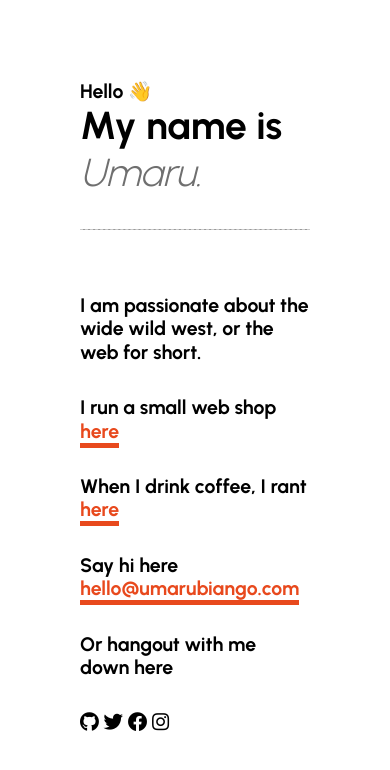
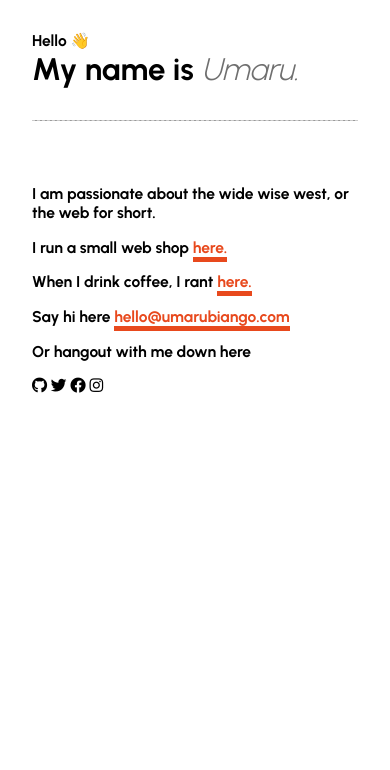
Before and after one commit to SUBiango/personal-website, a plain HTML site: page index.html in a window 390 px wide. Drawn offline with Linux system fonts and the light colour scheme.

Commit message:
redesigned home page

```diff
--- a/index.html
+++ b/index.html
@@ -24,23 +24,21 @@
 		</header>
 
 		<section class="about-me">
-			<p>I am passionate about the wide wild west, or the web for short.</p>
+			<p>I am passionate about the wide wise west, or the web for short.</p>
 
-			<p>I run a small web shop <a href="http://">here</a></p>
+			<p>I run a small web shop <a href="https://www.umarubiango.com/" target="_blank">here.</a></p>
 
-			<p>When I drink coffee, I rant <a href="http://">here</a></p>
+			<p>When I drink coffee, I rant <a href="https://blog.umarubiango.com/">here.</a></p>
 
 			<p>Say hi here <a href="mailto:hello@umarubiango.com">hello@umarubiango.com</a></p>
 
 			<div>
 				<p>Or hangout with me down here</p>
-				<div>
-					<i class="fab fa-github"></i>
-					<i class="fab fa-twitter"></i>
-					<i class="fab fa-facebook"></i>
-					<i class="fab fa-instagram"></i>
-
-
+				<div class="socials">
+					<a href="https://github.com/SUBiango" target="_blank"><i class="fab fa-github"></i></a>
+					<a href="https://twitter.com/UBiango" target="_blank"><i class="fab fa-twitter"></i></a>
+					<a href="https://www.facebook.com/umaru.biango/" target="_blank"><i class="fab fa-facebook"></i></a>
+					<a href="http://" target="_blank"><i class="fab fa-instagram"></i></a>
 				</div>
 			</div>
 		</section>
--- a/scss/style.scss
+++ b/scss/style.scss
@@ -51,16 +51,46 @@ body {
 
     .about-me {
        p {
-       margin-bottom: 2rem;
+        margin-bottom: 2rem;
+       }
+
+       .socials {
+        a {
+            border-bottom: none;
+            color: #000;
+        }
        }
     }
 }
 
+@media only screen and (max-width: 600px) {
+    .container {
+        padding: 2rem;
 
-@media only screen and (min-width: 1200px) {
+        .about-me {
+            p {
+            margin-bottom: 1rem;
+            }
+         }
+    }
+}
+
+@media only screen and (max-width: 1100px) {
+    .container {
+        font-size: 4vw;
+    }
+}
+
+@media only screen and (min-width: 1400px) {
     .container {
         header {
-            margin-bottom: 10rem;
+            margin-bottom: 4rem;
         }
+
+        .about-me {
+            p {
+            margin-bottom: 6rem;
+            }
+         }
     }
 }
```
Also changed, not shown: css/style.css, 1 other file.
